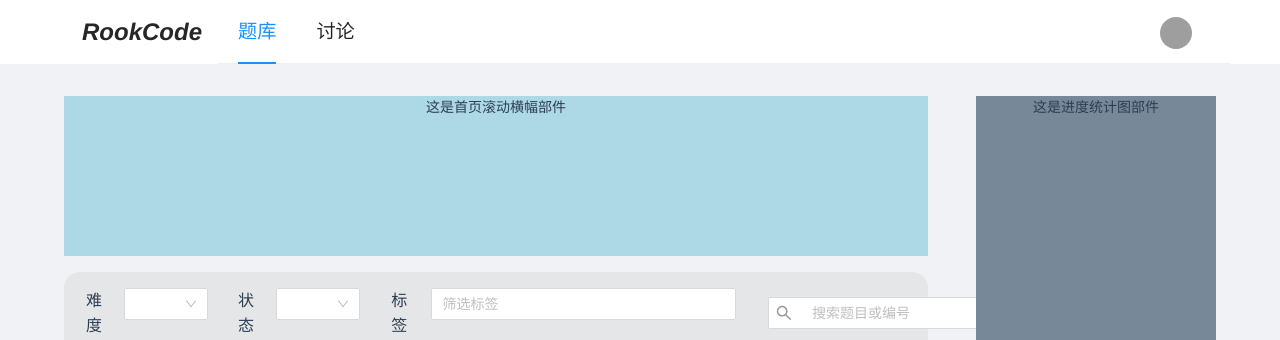
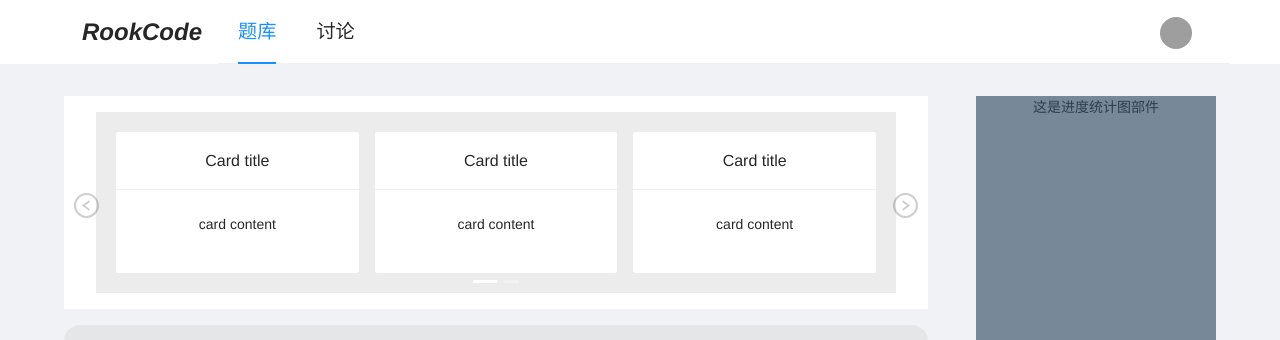
Before and after one commit to Manacher/RookCodeFE, a Vue app: page / in a window 1280 px wide. Shown: the top 340 px of the page. Built offline with nearby package versions, Linux system fonts and the light colour scheme; no server answers; grey boxes are pictures that could not be loaded.

Commit message:
feat: 首页banner样式及布局初始化 --task=1018343 --user=刘宇阳

```diff
--- a/src/views/frontpage/FrontBanner.vue
+++ b/src/views/frontpage/FrontBanner.vue
@@ -1,7 +1,58 @@
 <template>
-  <div class="front-banner">
-    这是首页滚动横幅部件
-  </div>
+  <a-carousel arrows>
+
+    <template #prevArrow>
+      <div class="custom-slick-arrow" style="left: 10px; z-index: 1">
+        <left-circle-outlined />
+      </div>
+    </template>
+
+    <template #nextArrow>
+      <div class="custom-slick-arrow" style="right: 10px">
+        <right-circle-outlined />
+      </div>
+    </template>
+
+    <div class="banner-page">
+      <div style="background-color: #ececec; padding: 20px">
+        <a-row :gutter="16">
+          <a-col :span="8">
+            <a-card title="Card title" :bordered="false">
+              <p>card content</p>
+            </a-card>
+          </a-col>
+          <a-col :span="8">
+            <a-card title="Card title" :bordered="false">
+              <p>card content</p>
+            </a-card>
+          </a-col>
+          <a-col :span="8">
+            <a-card title="Card title" :bordered="false">
+              <p>card content</p>
+            </a-card>
+          </a-col>
+        </a-row>
+      </div>
+    </div>
+
+    <div class="banner-page">
+      <div style="background-color: #ececec; padding: 20px">
+        <a-row :gutter="16">
+          <a-col :span="8">
+            <a-card title="Card title" :bordered="false">
+              <p>card content</p>
+            </a-card>
+          </a-col>
+          <a-col :span="8">
+            <a-card title="Card title" :bordered="false">
+              <p>card content</p>
+            </a-card>
+          </a-col>
+        </a-row>
+      </div>
+    </div>
+
+  </a-carousel>
 </template>
 
 <script lang="ts">
@@ -12,9 +63,36 @@ export default {
 
 <style scoped>
 
-.front-banner{
-  background-color: lightblue;
-  height: 10rem;
+.banner-page{
+  padding: 1rem 2rem;
+}
+
+
+
+.ant-carousel :deep(.slick-slide) {
+  text-align: center;
+  background: white;
+  overflow: hidden;
+}
+
+.ant-carousel :deep(.slick-arrow.custom-slick-arrow) {
+  width: 25px;
+  height: 25px;
+  font-size: 25px;
+  color: #5b5b5b;
+  background-color: rgba(0, 0, 0, 0);
+  opacity: 0.3;
+  z-index: 1;
+}
+.ant-carousel :deep(.custom-slick-arrow:before) {
+  display: none;
+}
+.ant-carousel :deep(.custom-slick-arrow:hover) {
+  opacity: 0.5;
+}
+
+.ant-carousel :deep(.slick-slide h3) {
+  color: #ffffff;
 }
 
 </style>
--- a/src/views/frontpage/ProgressChart.vue
+++ b/src/views/frontpage/ProgressChart.vue
@@ -14,7 +14,7 @@ export default {
 
 .progress-chart{
   background-color: lightslategrey;
-  height: 50rem;
+  height: 48rem;
 }
 
 </style>
```
